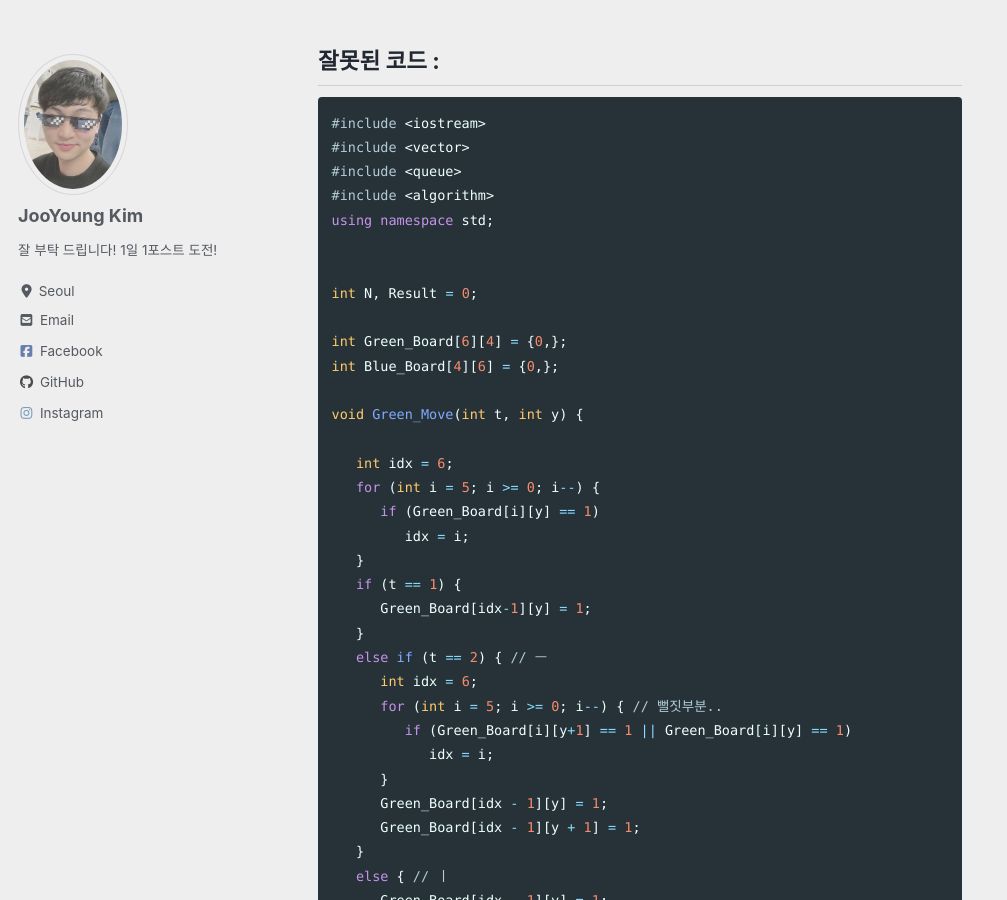
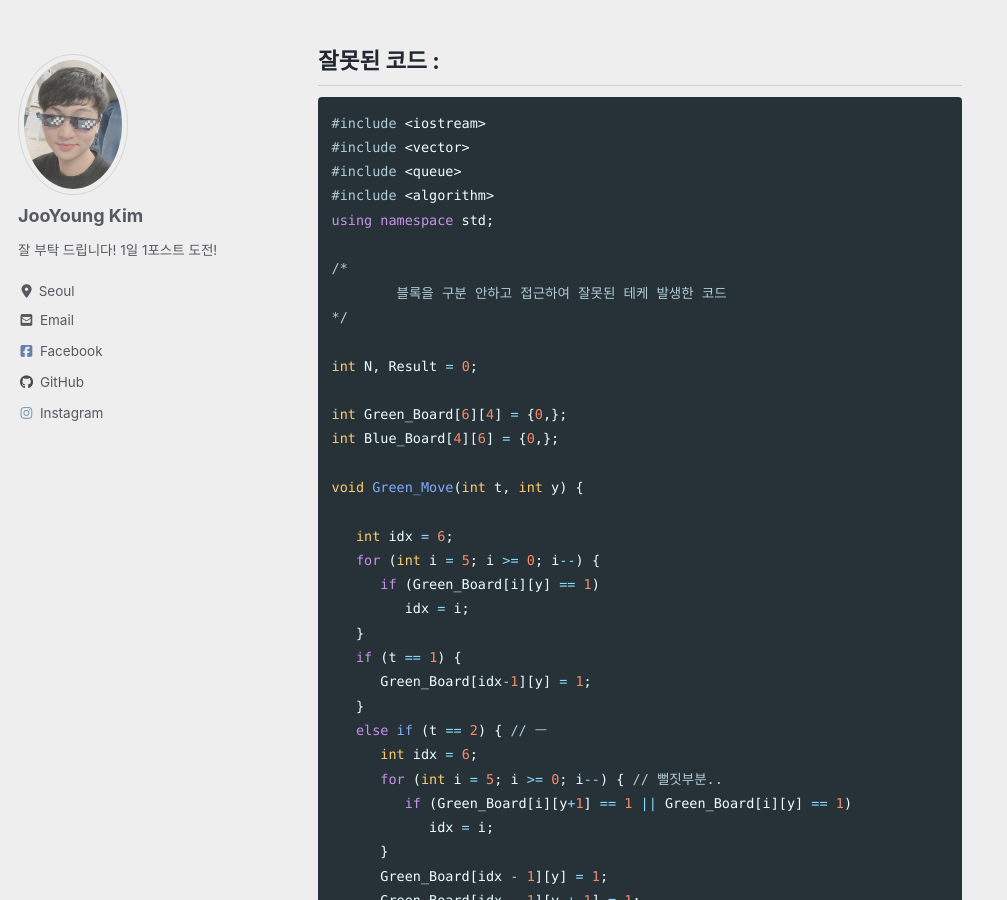
Before and after one commit to JooYoung1121/JooYoung1121.github.io, a Jekyll site: the page built from _posts/2020-06-24-모노미노도미노.md, in a window 1280 px wide and 900 px high, scrolled down 896 px. Shown: the whole window, without its empty margins (0-1007 px from the left). Built offline with Jekyll 4.4.1, drawn with Linux system fonts in a browser that asks for light colours; cached includes are drawn as plain includes; nearby versions of some CDN libraries; comment, search, counter and statistics services are not loaded.

Commit message:
모노수정

```diff
--- a/_posts/2020-06-24-모노미노도미노.md
+++ b/_posts/2020-06-24-모노미노도미노.md
@@ -51,6 +51,9 @@ published : true
 #include <algorithm>
 using namespace std;
 
+/*
+	블록을 구분 안하고 접근하여 잘못된 테케 발생한 코드
+*/
 
 int N, Result = 0;
 
```
